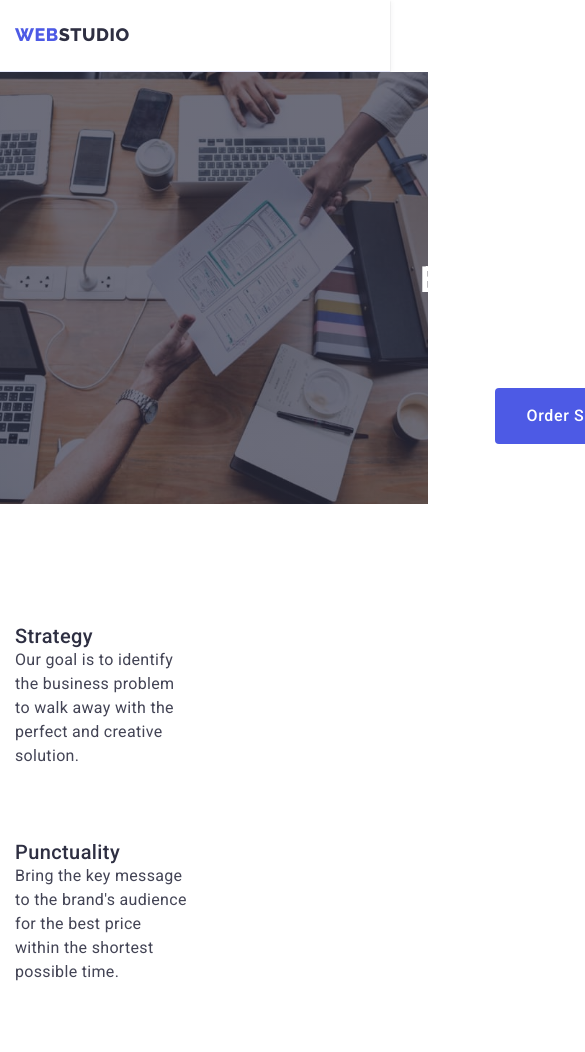
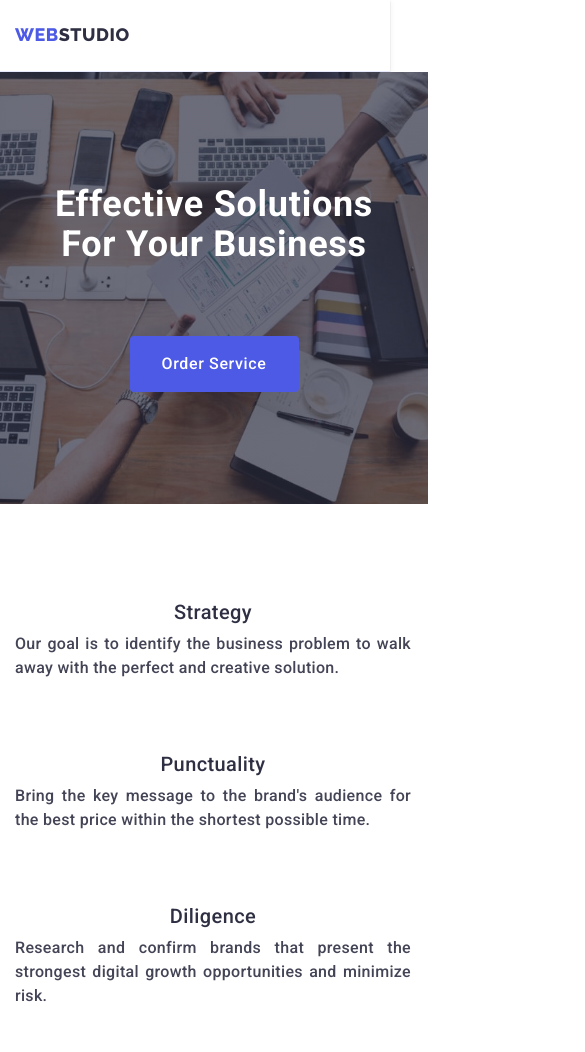
Before and after one commit to Sebastian1910/goit-markuo-hw-07, a plain HTML site: page index.html in a window 390 px wide. Shown: the top 1052 px of the page, 585 px wide, since content can reach past the window. Drawn offline with nearby package versions, Linux system fonts and the light colour scheme.

Commit message:
Update styles.css

```diff
--- a/css/styles.css
+++ b/css/styles.css
@@ -849,9 +849,7 @@ ol {
 
 /* Telefon */
 
-@media only screen and (max-width: 480px) {
-}
-
+@media screen and (max-width: 480px) {
   .box-menu,
   .box-address,
   .box-link-section-two svg,
@@ -869,21 +867,24 @@ ol {
     clip: rect(0 0 0 0);
     overflow: hidden;
   }
-.box-list-section-two {
-  display: inline-flex;
-  flex-direction: column;
-  align-items: flex-start;
+  .box-bg {
+    width: 428px;
+    height: 432px;
+
+    padding: 112px 0;
+    margin: 0 auto;
+  }
+
+  .lo-go {
+    padding-top: 24px;
+  }
+  .container {
+    width: 428px;
+  }
+  .list {
+    display: grid;
     gap: 72px;
   }
-.box-heading-section-two {
-  margin: 0 auto;
-}
-.back {
-  width: 428px;
-  height: 432px;
-  flex-shrink: 0;
-}
-
   .box-h-one {
     width: 320px;
     font-family: Roboto;
@@ -893,11 +894,37 @@ ol {
     line-height: 40px; /* 111.111% */
     letter-spacing: 0.72px;
     text-transform: capitalize;
+    text-align: center;
+    padding-bottom: 72px;
   }
-.lo-go {
-  padding-top: 24px;
+  .box-sestion-two {
+    padding-top: 96px;
+    padding-bottom: 96px;
+  }
+  .box-link-section-two {
+    display: inline-flex;
+    width: 396px;
+    flex-direction: column;
+    align-items: flex-start;
+
+    text-align: justify;
+  }
+  .list-item-header {
+    display: flex;
+    width: 396px;
+    flex-direction: column;
+    align-items: center;
+  }
+  .class-p {
+    font-family: Roboto;
+    font-size: 16px;
+    font-style: normal;
+    font-weight: 500;
+    line-height: 24px;
+    letter-spacing: 0.32px;
+  }
 }
 
 /* Tablet */
-@media only screen and (min-width: 481px) and (max-width: 1200px) {
-}
+/* @media only screen and (min-width: 481px) and (max-width: 1200px) {
+} */
```
Lines whose indentation alone changed are shown as unchanged.
